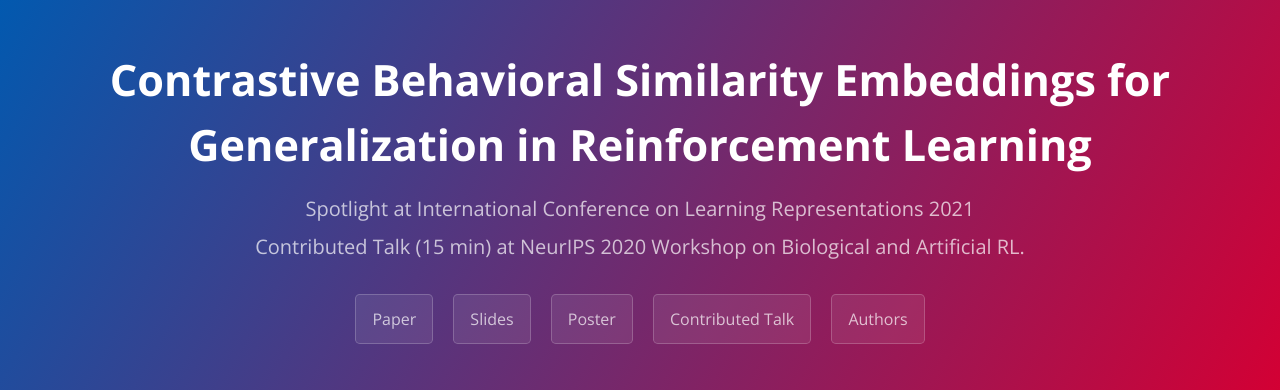
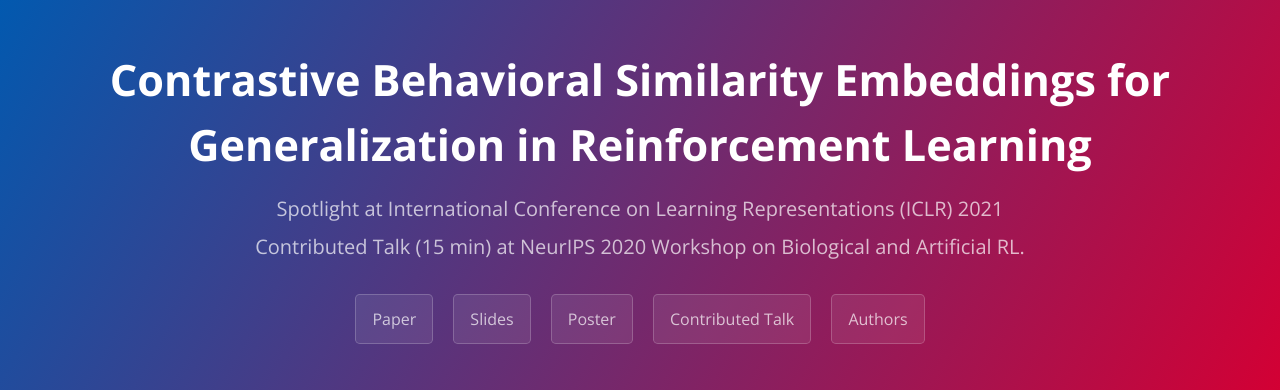
Before and after one commit to agarwl/pse, a Jekyll site: the page built from index.md, in a window 1280 px wide. Shown: the top 390 px of the page. Built offline with Jekyll 4.4.1, drawn with Linux system fonts in a browser that asks for light colours.

Commit message:
Update _config.yml

```diff
--- a/_config.yml
+++ b/_config.yml
@@ -1,7 +1,7 @@
 intro:
 title: Contrastive Behavioral Similarity Embeddings for Generalization in Reinforcement Learning
 description:
-- Spotlight at International Conference on Learning Representations 2021
+- Spotlight at International Conference on Learning Representations (ICLR) 2021
 - Contributed Talk (15 min) at NeurIPS 2020 Workshop on Biological and Artificial RL.
 buttons:
   Paper: 'pdfs/paper.pdf'
```
